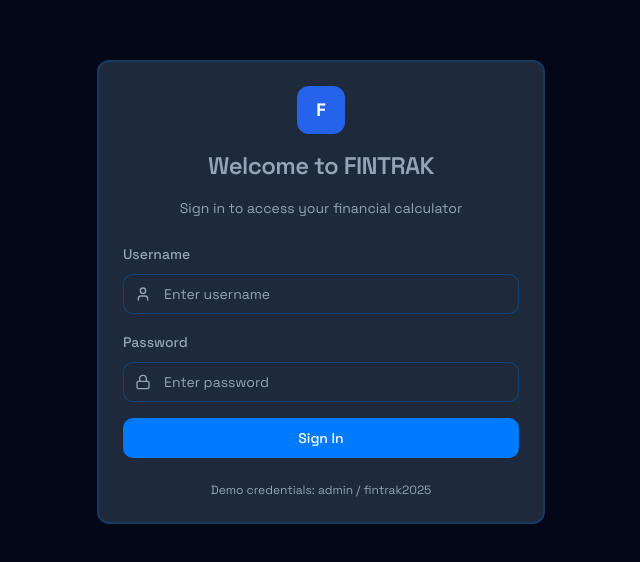
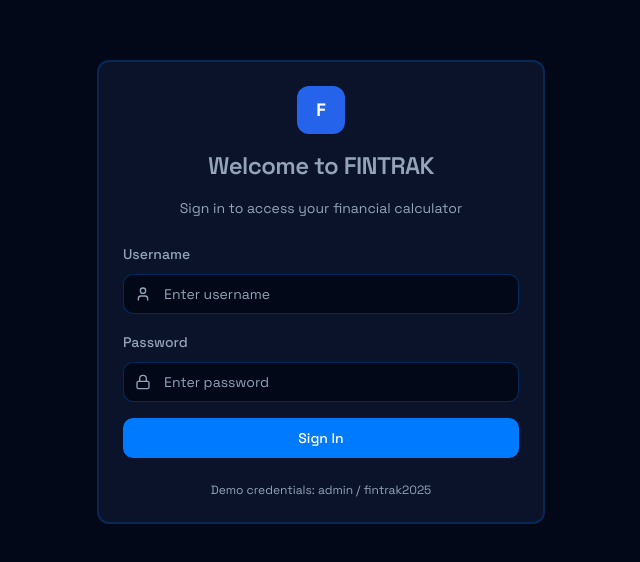
Before and after one commit to mikeld86/fintrak-ext, a React (Vite) app: page /login in a window 1280 px wide. Shown: the part 108-670 px from the top of the page, without its empty margins (319-959 px from the left). Built offline with nearby package versions, Linux system fonts and the light colour scheme.

Commit message:
feat: update theme backgrounds

```diff
--- a/src/index.css
+++ b/src/index.css
@@ -3,23 +3,23 @@
 @tailwind utilities;
 
 :root {
-  --background: 222.2 84% 4.9%;
+  --background: 222.86 84% 4.9%;
   --foreground: 210 40% 85%;
-  --card: 217.2 32.6% 17.5%;
+  --card: 225 59% 10.6%;
   --card-foreground: 210 40% 98%;
-  --popover: 217.2 32.6% 17.5%;
+  --popover: 225 59% 10.6%;
   --popover-foreground: 210 40% 98%;
   --primary: 217.2 91.2% 59.8%;
   --primary-foreground: 210 40% 98%;
-  --secondary: 217.2 32.6% 17.5%;
+  --secondary: 225 59% 10.6%;
   --secondary-foreground: 210 40% 98%;
-  --muted: 217.2 32.6% 17.5%;
+  --muted: 225 59% 10.6%;
   --muted-foreground: 215 20.2% 65.1%;
-  --accent: 217.2 32.6% 17.5%;
+  --accent: 225 59% 10.6%;
   --accent-foreground: 210 40% 98%;
   --destructive: 0 62.8% 30.6%;
   --destructive-foreground: 210 40% 98%;
-  --input: 217.2 32.6% 17.5%;
+  --input: 222.86 84% 4.9%;
   /* Match border and ring colors to the current theme */
   --ring: var(--primary);
   --border: var(--primary);
@@ -29,10 +29,11 @@
 
 .dark {
   --foreground: 210 40% 98%;
-  --card: 222.2 84% 4.9%;
-  --popover: 222.2 84% 4.9%;
+  --card: 225 59% 10.6%;
+  --popover: 225 59% 10.6%;
+  --input: 222.86 84% 4.9%;
   --primary: 217 91% 60%;
-  --primary-foreground: 222.2 84% 4.9%;
+  --primary-foreground: 222.86 84% 4.9%;
   /* Dark mode specific charts */
   --chart-1: 220 70% 50%;
   --chart-2: 160 60% 45%;
@@ -44,10 +45,11 @@
 @media (prefers-color-scheme: dark) {
   :root {
     --foreground: 210 40% 98%;
-    --card: 222.2 84% 4.9%;
-    --popover: 222.2 84% 4.9%;
+    --card: 225 59% 10.6%;
+    --popover: 225 59% 10.6%;
+    --input: 222.86 84% 4.9%;
     --primary: 217 91% 60%;
-    --primary-foreground: 222.2 84% 4.9%;
+    --primary-foreground: 222.86 84% 4.9%;
     --chart-1: 220 70% 50%;
     --chart-2: 160 60% 45%;
     --chart-3: 30 80% 55%;
```
